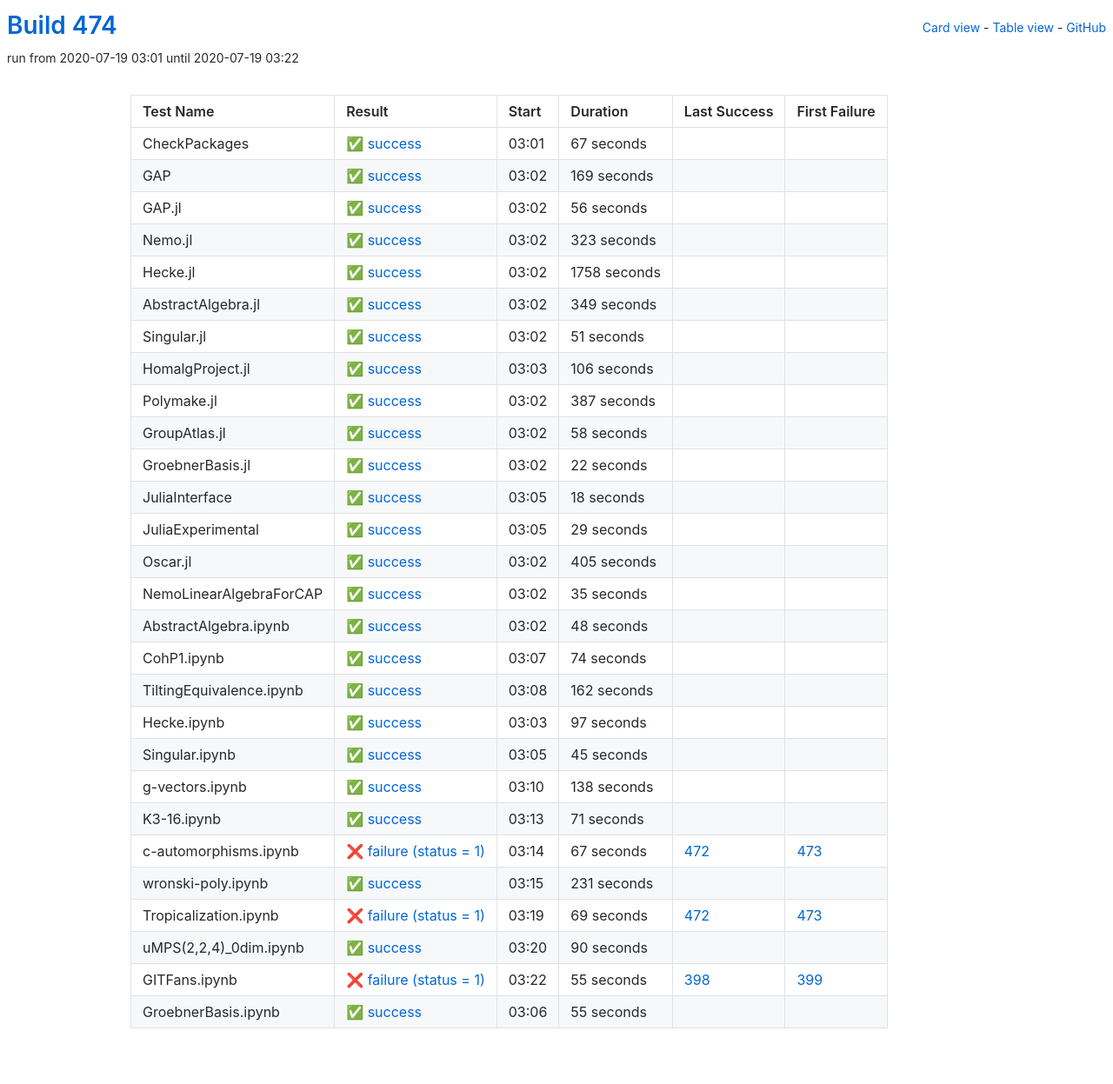
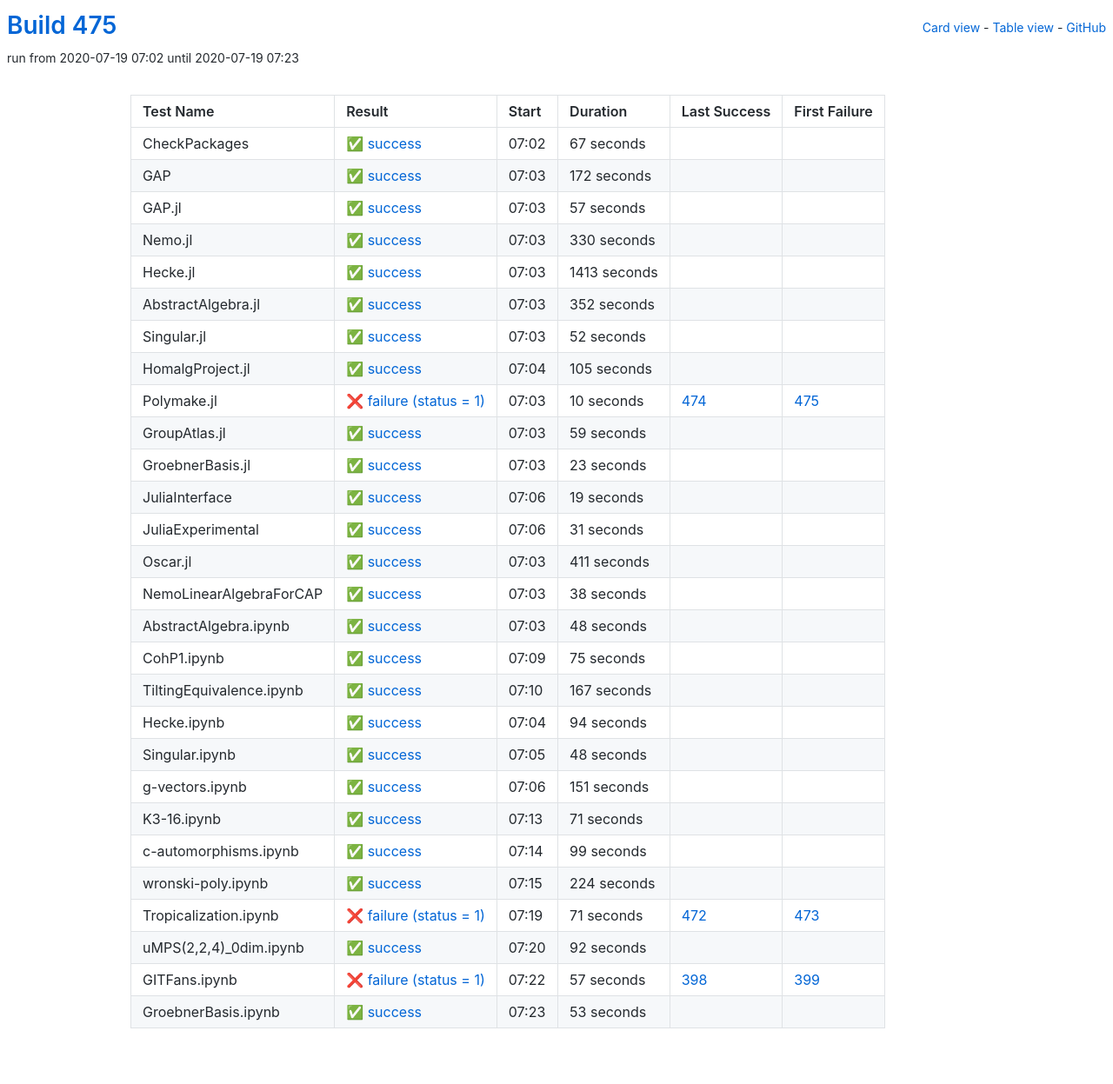
Before and after one commit to oscar-system/oscar-ci-status-stable, a Jekyll site: the page built from table.html, in a window 1280 px wide. Shown: the whole page at 87% size. Built offline with Jekyll 4.4.1, drawn with Linux system fonts in a browser that asks for light colours.

Commit message:
Build #475

```diff
--- a/_data/ci.yml
+++ b/_data/ci.yml
@@ -1,6 +1,6 @@
 ---
-build: 474
-build_url: https://oscarci.mathematik.uni-kl.de/job/oscar-stable/474/
+build: 475
+build_url: https://oscarci.mathematik.uni-kl.de/job/oscar-stable/475/
 job: oscar-stable
 organization: oscar-system
 repo: oscar-ci-status-stable
@@ -8,8 +8,8 @@ repourl: https://github.com/oscar-system/oscar-ci-status-stable
 tests:
 - name: CheckPackages
   id: checkpackages
-  log: https://oscarci.mathematik.uni-kl.de/job/oscar-stable/474/artifact/logs/build-474/CheckPackages.log
-  start: 2020-07-19 03:01
+  log: https://oscarci.mathematik.uni-kl.de/job/oscar-stable/475/artifact/logs/build-475/CheckPackages.log
+  start: 2020-07-19 07:02
   success: true
   exitcode: 0
   status: success
@@ -20,176 +20,176 @@ tests:
   first_failure_url:
 - name: GAP
   id: gap
-  log: https://oscarci.mathematik.uni-kl.de/job/oscar-stable/474/artifact/logs/build-474/GAP.log
-  start: 2020-07-19 03:02
+  log: https://oscarci.mathematik.uni-kl.de/job/oscar-stable/475/artifact/logs/build-475/GAP.log
+  start: 2020-07-19 07:03
   success: true
   exitcode: 0
   status: success
-  duration: 169
+  duration: 172
   last_success: false
   last_success_url:
   first_failure: false
   first_failure_url:
 - name: GAP.jl
   id: gap-jl
-  log: https://oscarci.mathematik.uni-kl.de/job/oscar-stable/474/artifact/logs/build-474/GAP.jl.log
-  start: 2020-07-19 03:02
+  log: https://oscarci.mathematik.uni-kl.de/job/oscar-stable/475/artifact/logs/build-475/GAP.jl.log
+  start: 2020-07-19 07:03
   success: true
   exitcode: 0
   status: success
-  duration: 56
+  duration: 57
   last_success: false
   last_success_url:
   first_failure: false
   first_failure_url:
 - name: Nemo.jl
   id: nemo-jl
-  log: https://oscarci.mathematik.uni-kl.de/job/oscar-stable/474/artifact/logs/build-474/Nemo.jl.log
-  start: 2020-07-19 03:02
+  log: https://oscarci.mathematik.uni-kl.de/job/oscar-stable/475/artifact/logs/build-475/Nemo.jl.log
+  start: 2020-07-19 07:03
   success: true
   exitcode: 0
   status: success
-  duration: 323
+  duration: 330
   last_success: false
   last_success_url:
   first_failure: false
   first_failure_url:
 - name: Hecke.jl
   id: hecke-jl
-  log: https://oscarci.mathematik.uni-kl.de/job/oscar-stable/474/artifact/logs/build-474/Hecke.jl.log
-  start: 2020-07-19 03:02
+  log: https://oscarci.mathematik.uni-kl.de/job/oscar-stable/475/artifact/logs/build-475/Hecke.jl.log
+  start: 2020-07-19 07:03
   success: true
   exitcode: 0
   status: success
-  duration: 1758
+  duration: 1413
   last_success: false
   last_success_url:
   first_failure: false
   first_failure_url:
 - name: AbstractAlgebra.jl
   id: abstractalgebra-jl
-  log: https://oscarci.mathematik.uni-kl.de/job/oscar-stable/474/artifact/logs/build-474/AbstractAlgebra.jl.log
-  start: 2020-07-19 03:02
+  log: https://oscarci.mathematik.uni-kl.de/job/oscar-stable/475/artifact/logs/build-475/AbstractAlgebra.jl.log
+  start: 2020-07-19 07:03
   success: true
   exitcode: 0
   status: success
-  duration: 349
+  duration: 352
   last_success: false
   last_success_url:
   first_failure: false
   first_failure_url:
 - name: Singular.jl
   id: singular-jl
-  log: https://oscarci.mathematik.uni-kl.de/job/oscar-stable/474/artifact/logs/build-474/Singular.jl.log
-  start: 2020-07-19 03:02
+  log: https://oscarci.mathematik.uni-kl.de/job/oscar-stable/475/artifact/logs/build-475/Singular.jl.log
+  start: 2020-07-19 07:03
   success: true
   exitcode: 0
   status: success
-  duration: 51
+  duration: 52
   last_success: false
   last_success_url:
   first_failure: false
   first_failure_url:
 - name: HomalgProject.jl
   id: homalgproject-jl
-  log: https://oscarci.mathematik.uni-kl.de/job/oscar-stable/474/artifact/logs/build-474/HomalgProject.jl.log
-  start: 2020-07-19 03:03
+  log: https://oscarci.mathematik.uni-kl.de/job/oscar-stable/475/artifact/logs/build-475/HomalgProject.jl.log
+  start: 2020-07-19 07:04
   success: true
   exitcode: 0
   status: success
-  duration: 106
+  duration: 105
   last_success: false
   last_success_url:
   first_failure: false
   first_failure_url:
 - name: Polymake.jl
   id: polymake-jl
-  log: https://oscarci.mathematik.uni-kl.de/job/oscar-stable/474/artifact/logs/build-474/Polymake.jl.log
-  start: 2020-07-19 03:02
+  log: https://oscarci.mathematik.uni-kl.de/job/oscar-stable/475/artifact/logs/build-475/Polymake.jl.log
+  start: 2020-07-19 07:03
+  success: false
+  exitcode: 1
+  status: failure
+  duration: 10
+  last_success: 474
+  last_success_url: https://oscarci.mathematik.uni-kl.de/job/oscar-stable/474/
+  first_failure: 475
+  first_failure_url: https://oscarci.mathematik.uni-kl.de/job/oscar-stable/475/
+- name: GroupAtlas.jl
+  id: groupatlas-jl
+  log: https://oscarci.mathematik.uni-kl.de/job/oscar-stable/475/artifact/logs/build-475/GroupAtlas.jl.log
+  start: 2020-07-19 07:03
   success: true
   exitcode: 0
   status: success
-  duration: 387
-  last_success: false
-  last_success_url:
-  first_failure: false
-  first_failure_url:
-- name: GroupAtlas.jl
-  id: groupatlas-jl
-  log: https://oscarci.mathematik.uni-kl.de/job/oscar-stable/474/artifact/logs/build-474/GroupAtlas.jl.log
-  start: 2020-07-19 03:02
-  success: true
-  exitcode: 0
-  status: success
-  duration: 58
+  duration: 59
   last_success: false
   last_success_url:
   first_failure: false
   first_failure_url:
 - name: GroebnerBasis.jl
   id: groebnerbasis-jl
-  log: https://oscarci.mathematik.uni-kl.de/job/oscar-stable/474/artifact/logs/build-474/GroebnerBasis.jl.log
-  start: 2020-07-19 03:02
+  log: https://oscarci.mathematik.uni-kl.de/job/oscar-stable/475/artifact/logs/build-475/GroebnerBasis.jl.log
+  start: 2020-07-19 07:03
   success: true
   exitcode: 0
   status: success
-  duration: 22
+  duration: 23
   last_success: false
   last_success_url:
   first_failure: false
   first_failure_url:
 - name: JuliaInterface
   id: juliainterface
-  log: https://oscarci.mathematik.uni-kl.de/job/oscar-stable/474/artifact/logs/build-474/JuliaInterface.log
-  start: 2020-07-19 03:05
+  log: https://oscarci.mathematik.uni-kl.de/job/oscar-stable/475/artifact/logs/build-475/JuliaInterface.log
+  start: 2020-07-19 07:06
   success: true
   exitcode: 0
   status: success
-  duration: 18
+  duration: 19
   last_success: false
   last_success_url:
   first_failure: false
   first_failure_url:
 - name: JuliaExperimental
   id: juliaexperimental
-  log: https://oscarci.mathematik.uni-kl.de/job/oscar-stable/474/artifact/logs/build-474/JuliaExperimental.log
-  start: 2020-07-19 03:05
+  log: https://oscarci.mathematik.uni-kl.de/job/oscar-stable/475/artifact/logs/build-475/JuliaExperimental.log
+  start: 2020-07-19 07:06
   success: true
   exitcode: 0
   status: success
-  duration: 29
+  duration: 31
   last_success: false
   last_success_url:
   first_failure: false
   first_failure_url:
 - name: Oscar.jl
   id: oscar-jl
-  log: https://oscarci.mathematik.uni-kl.de/job/oscar-stable/474/artifact/logs/build-474/Oscar.jl.log
-  start: 2020-07-19 03:02
+  log: https://oscarci.mathematik.uni-kl.de/job/oscar-stable/475/artifact/logs/build-475/Oscar.jl.log
+  start: 2020-07-19 07:03
   success: true
   exitcode: 0
   status: success
-  duration: 405
+  duration: 411
   last_success: false
   last_success_url:
   first_failure: false
   first_failure_url:
 - name: NemoLinearAlgebraForCAP
   id: nemolinearalgebraforcap
-  log: https://oscarci.mathematik.uni-kl.de/job/oscar-stable/474/artifact/logs/build-474/NemoLinearAlgebraForCAP.log
-  start: 2020-07-19 03:02
+  log: https://oscarci.mathematik.uni-kl.de/job/oscar-stable/475/artifact/logs/build-475/NemoLinearAlgebraForCAP.log
+  start: 2020-07-19 07:03
   success: true
   exitcode: 0
   status: success
-  duration: 35
+  duration: 38
   last_success: false
   last_success_url:
   first_failure: false
   first_failure_url:
 - name: AbstractAlgebra.ipynb
   id: abstractalgebra-ipynb
-  log: https://oscarci.mathematik.uni-kl.de/job/oscar-stable/474/artifact/logs/build-474/AbstractAlgebra.ipynb.log
-  start: 2020-07-19 03:02
+  log: https://oscarci.mathematik.uni-kl.de/job/oscar-stable/475/artifact/logs/build-475/AbstractAlgebra.ipynb.log
+  start: 2020-07-19 07:03
   success: true
   exitcode: 0
   status: success
@@ -200,68 +200,68 @@ tests:
   first_failure_url:
 - name: CohP1.ipynb
   id: cohp1-ipynb
-  log: https://oscarci.mathematik.uni-kl.de/job/oscar-stable/474/artifact/logs/build-474/CohP1.ipynb.log
-  start: 2020-07-19 03:07
+  log: https://oscarci.mathematik.uni-kl.de/job/oscar-stable/475/artifact/logs/build-475/CohP1.ipynb.log
+  start: 2020-07-19 07:09
   success: true
   exitcode: 0
   status: success
-  duration: 74
+  duration: 75
   last_success: false
   last_success_url:
   first_failure: false
   first_failure_url:
 - name: TiltingEquivalence.ipynb
   id: tiltingequivalence-ipynb
-  log: https://oscarci.mathematik.uni-kl.de/job/oscar-stable/474/artifact/logs/build-474/TiltingEquivalence.ipynb.log
-  start: 2020-07-19 03:08
+  log: https://oscarci.mathematik.uni-kl.de/job/oscar-stable/475/artifact/logs/build-475/TiltingEquivalence.ipynb.log
+  start: 2020-07-19 07:10
   success: true
   exitcode: 0
   status: success
-  duration: 162
+  duration: 167
   last_success: false
   last_success_url:
   first_failure: false
   first_failure_url:
 - name: Hecke.ipynb
   id: hecke-ipynb
-  log: https://oscarci.mathematik.uni-kl.de/job/oscar-stable/474/artifact/logs/build-474/Hecke.ipynb.log
-  start: 2020-07-19 03:03
+  log: https://oscarci.mathematik.uni-kl.de/job/oscar-stable/475/artifact/logs/build-475/Hecke.ipynb.log
+  start: 2020-07-19 07:04
   success: true
   exitcode: 0
   status: success
-  duration: 97
+  duration: 94
   last_success: false
   last_success_url:
   first_failure: false
   first_failure_url:
 - name: Singular.ipynb
   id: singular-ipynb
-  log: https://oscarci.mathematik.uni-kl.de/job/oscar-stable/474/artifact/logs/build-474/Singular.ipynb.log
-  start: 2020-07-19 03:05
+  log: https://oscarci.mathematik.uni-kl.de/job/oscar-stable/475/artifact/logs/build-475/Singular.ipynb.log
+  start: 2020-07-19 07:05
   success: true
   exitcode: 0
   status: success
-  duration: 45
+  duration: 48
   last_success: false
   last_success_url:
   first_failure: false
   first_failure_url:
 - name: g-vectors.ipynb
   id: g-vectors-ipynb
-  log: https://oscarci.mathematik.uni-kl.de/job/oscar-stable/474/artifact/logs/build-474/g-vectors.ipynb.log
-  start: 2020-07-19 03:10
+  log: https://oscarci.mathematik.uni-kl.de/job/oscar-stable/475/artifact/logs/build-475/g-vectors.ipynb.log
+  start: 2020-07-19 07:06
   success: true
   exitcode: 0
   status: success
-  duration: 138
+  duration: 151
   last_success: false
   last_success_url:
   first_failure: false
   first_failure_url:
 - name: K3-16.ipynb
   id: k3-16-ipynb
-  log: https://oscarci.mathematik.uni-kl.de/job/oscar-stable/474/artifact/logs/build-474/K3-16.ipynb.log
-  start: 2020-07-19 03:13
+  log: https://oscarci.mathematik.uni-kl.de/job/oscar-stable/475/artifact/logs/build-475/K3-16.ipynb.log
+  start: 2020-07-19 07:13
   success: true
   exitcode: 0
   status: success
@@ -272,72 +272,72 @@ tests:
   first_failure_url:
 - name: c-automorphisms.ipynb
   id: c-automorphisms-ipynb
-  log: https://oscarci.mathematik.uni-kl.de/job/oscar-stable/474/artifact/logs/build-474/c-automorphisms.ipynb.log
-  start: 2020-07-19 03:14
-  success: false
-  exitcode: 1
-  status: failure
-  duration: 67
-  last_success: 472
-  last_success_url: https://oscarci.mathematik.uni-kl.de/job/oscar-stable/472/
-  first_failure: 473
-  first_failure_url: https://oscarci.mathematik.uni-kl.de/job/oscar-stable/473/
-- name: wronski-poly.ipynb
-  id: wronski-poly-ipynb
-  log: https://oscarci.mathematik.uni-kl.de/job/oscar-stable/474/artifact/logs/build-474/wronski-poly.ipynb.log
-  start: 2020-07-19 03:15
+  log: https://oscarci.mathematik.uni-kl.de/job/oscar-stable/475/artifact/logs/build-475/c-automorphisms.ipynb.log
+  start: 2020-07-19 07:14
   success: true
   exitcode: 0
   status: success
-  duration: 231
+  duration: 99
+  last_success: false
+  last_success_url:
+  first_failure: false
+  first_failure_url:
+- name: wronski-poly.ipynb
+  id: wronski-poly-ipynb
+  log: https://oscarci.mathematik.uni-kl.de/job/oscar-stable/475/artifact/logs/build-475/wronski-poly.ipynb.log
+  start: 2020-07-19 07:15
+  success: true
+  exitcode: 0
+  status: success
+  duration: 224
   last_success: false
   last_success_url:
   first_failure: false
   first_failure_url:
 - name: Tropicalization.ipynb
   id: tropicalization-ipynb
-  log: https://oscarci.mathematik.uni-kl.de/job/oscar-stable/474/artifact/logs/build-474/Tropicalization.ipynb.log
-  start: 2020-07-19 03:19
+  log: https://oscarci.mathematik.uni-kl.de/job/oscar-stable/475/artifact/logs/build-475/Tropicalization.ipynb.log
+  start: 2020-07-19 07:19
   success: false
   exitcode: 1
   status: failure
-  duration: 69
+  duration: 71
   last_success: 472
   last_success_url: https://oscarci.mathematik.uni-kl.de/job/oscar-stable/472/
   first_failure: 473
   first_failure_url: https://oscarci.mathematik.uni-kl.de/job/oscar-stable/473/
 - name: uMPS(2,2,4)_0dim.ipynb
   id: umps-2-2-4-0dim-ipynb
-  log: https://oscarci.mathematik.uni-kl.de/job/oscar-stable/474/artifact/logs/build-474/uMPS-2-2-4-_0dim.ipynb.log
-  start: 2020-07-19 03:20
+  log: https://oscarci.mathematik.uni-kl.de/job/oscar-stable/475/artifact/logs/build-475/uMPS-2-2-4-_0dim.ipynb.log
+  start: 2020-07-19 07:20
   success: true
   exitcode: 0
   status: success
-  duration: 90
+  duration: 92
   last_success: false
   last_success_url:
   first_failure: false
   first_failure_url:
 - name: GITFans.ipynb
   id: gitfans-ipynb
-  log: https://oscarci.mathematik.uni-kl.de/job/oscar-stable/474/artifact/logs/build-474/GITFans.ipynb.log
-  start: 2020-07-19 03:22
+  log: https://oscarci.mathematik.uni-kl.de/job/oscar-stable/475/artifact/logs/build-475/GITFans.ipynb.log
+  start: 2020-07-19 07:22
   success: false
   exitcode: 1
   status: failure
-  duration: 55
+  duration: 57
   last_success: 398
   last_success_url: https://oscarci.mathematik.uni-kl.de/job/oscar-stable/398/
   first_failure: 399
   first_failure_url: https://oscarci.mathematik.uni-kl.de/job/oscar-stable/399/
 - name: GroebnerBasis.ipynb
   id: groebnerbasis-ipynb
-  log: https://oscarci.mathematik.uni-kl.de/job/oscar-stable/474/artifact/logs/build-474/GroebnerBasis.ipynb.log
-  start: 2020-07-19 03:06
+  log: https://oscarci.mathematik.uni-kl.de/job/oscar-stable/475/artifact/logs/build-475/GroebnerBasis.ipynb.log
+  start: 2020-07-19 07:23
   success: true
   exitcode: 0
   status: success
-  duration: 55
+  duration: 53
   last_success: false
   last_success_url:
   first_failure: false
```
Also changed, not shown: README.md.
